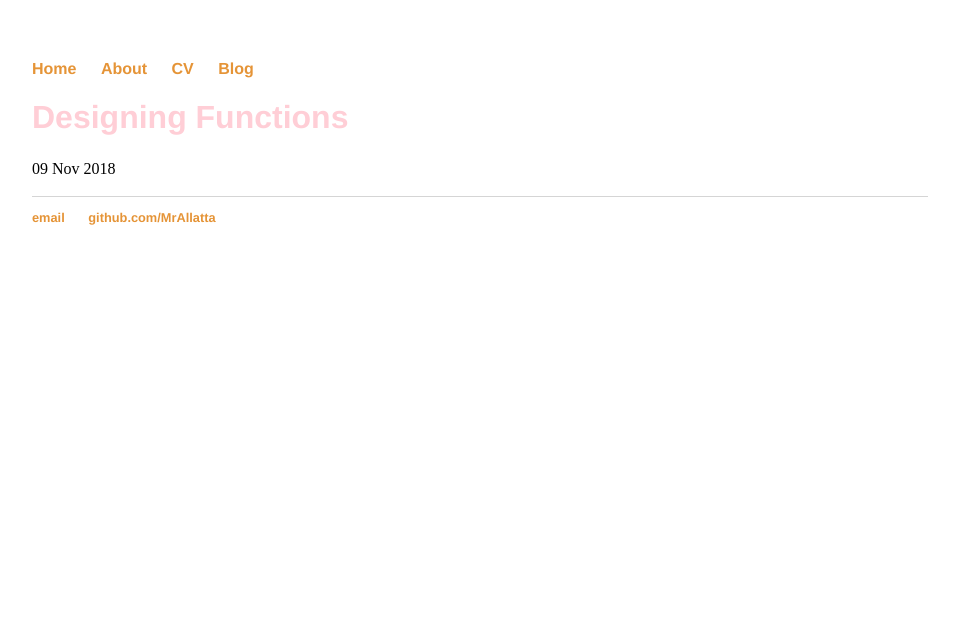
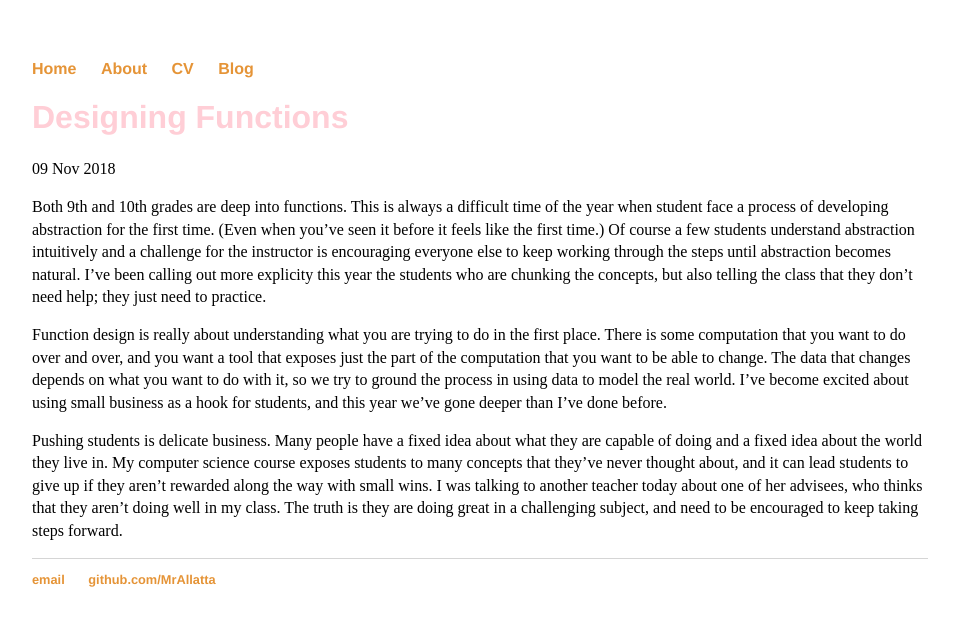
Before and after one commit to MrAllatta/sy-18-19-learning-blogs, a Jekyll site: the page built from _posts/2018-11-09-function-design.md, in a window 1280 px wide. Shown: the top 626 px of the page, without its empty margins (160-1119 px from the left). Built offline with Jekyll 4.4.1, drawn with Linux system fonts in a browser that asks for light colours.

Commit message:
Added changes

```diff
--- a/_posts/2018-11-09-function-design.md
+++ b/_posts/2018-11-09-function-design.md
@@ -3,3 +3,9 @@ layout: post
 title: "Designing Functions"
 date: 2018-11-09
 ---
+
+Both 9th and 10th grades are deep into functions. This is always a difficult time of the year when student face a process of developing abstraction for the first time. (Even when you've seen it before it feels like the first time.) Of course a few students understand abstraction intuitively and a challenge for the instructor is encouraging everyone else to keep working through the steps until abstraction becomes natural. I've been calling out more explicity this year the students who are chunking the concepts, but also telling the class that they don't need help; they just need to practice.
+
+Function design is really about understanding what you are trying to do in the first place. There is some computation that you want to do over and over, and you want a tool that exposes just the part of the computation that you want to be able to change. The data that changes depends on what you want to do with it, so we try to ground the process in using data to model the real world. I've become excited about using small business as a hook for students, and this year we've gone deeper than I've done before.
+
+Pushing students is delicate business. Many people have a fixed idea about what they are capable of doing and a fixed idea about the world they live in. My computer science course exposes students to many concepts that they've never thought about, and it can lead students to give up if they aren't rewarded along the way with small wins. I was talking to another teacher today about one of her advisees, who thinks that they aren't doing well in my class. The truth is they are doing great in a challenging subject, and need to be encouraged to keep taking steps forward.
```
